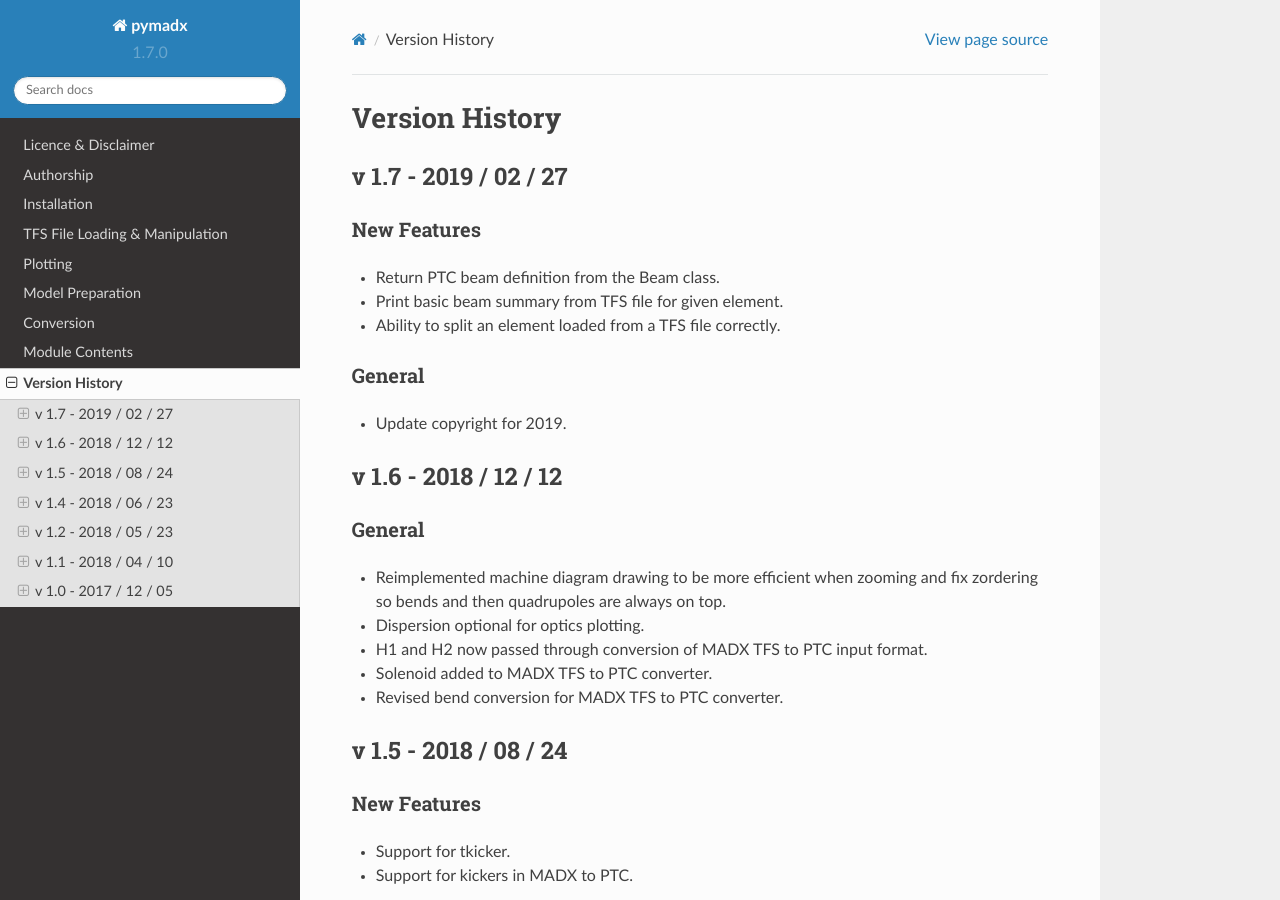
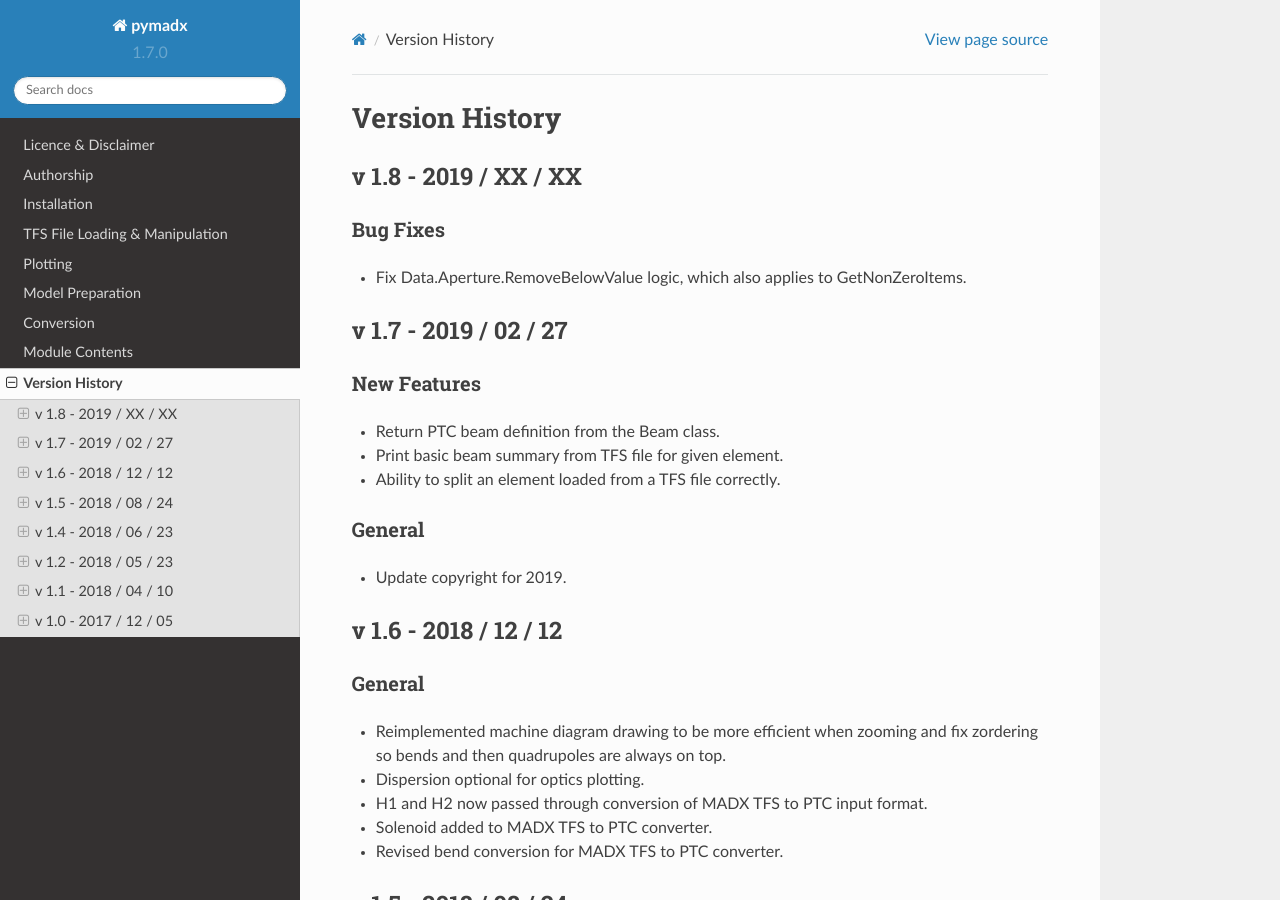
Before and after one commit to nikitakuklev/pymadx3, a Sphinx documentation site: the page built from docs/source/version_history.rst, in a window 1280 px wide and 900 px high. Built offline with Sphinx 7.4.7 and the Read the Docs theme 2.0.0, drawn with Linux system fonts in a browser that asks for light colours.

Commit message:
Update version history.

```diff
--- a/docs/source/version_history.rst
+++ b/docs/source/version_history.rst
@@ -1,6 +1,15 @@
 ===============
 Version History
 ===============
+
+v 1.8 - 2019 / XX / XX
+======================
+
+Bug Fixes
+---------
+
+* Fix Data.Aperture.RemoveBelowValue logic, which also applies to GetNonZeroItems.
+
 
 v 1.7 - 2019 / 02 / 27
 ======================
```
